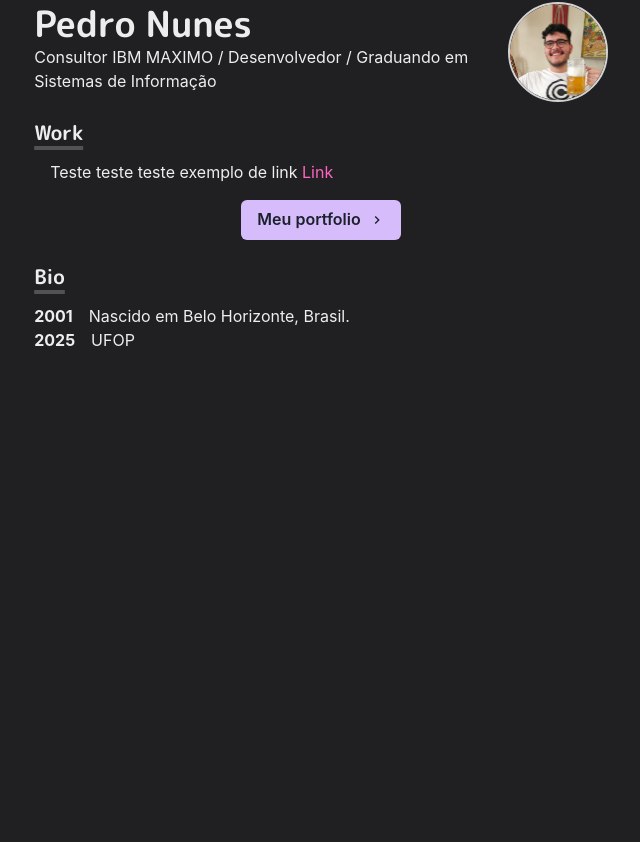
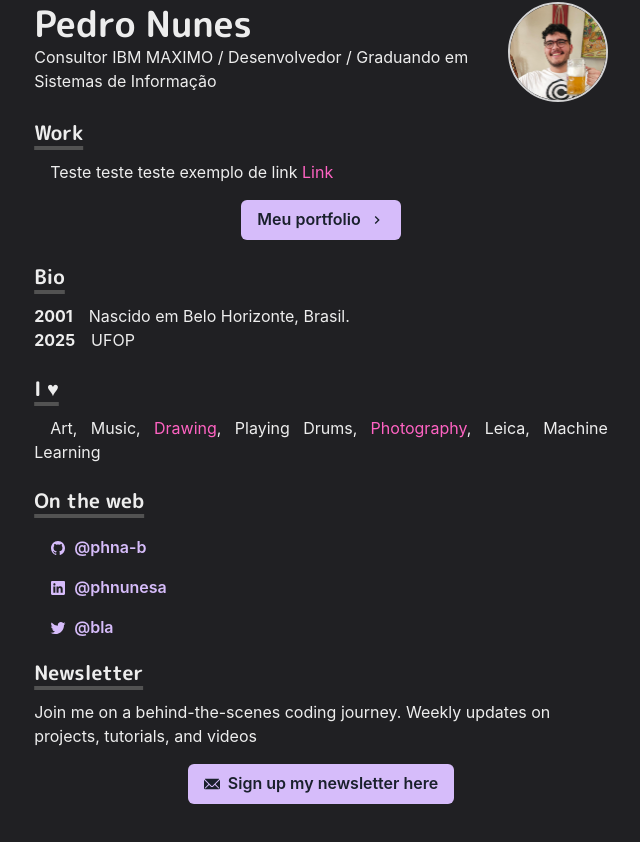
Before and after one commit to Phna-b/Portfolio, a Next.js app: page / in a window 1280 px wide. Shown: the part 206-1048 px from the top of the page, without its empty margins (319-959 px from the left). Before the commit the page ends 800 px from the top, so only its background shows below. Built offline with nearby package versions, Linux system fonts and the light colour scheme.

Commit message:
[FEAT] Homepage structure

```diff
--- a/pages/index.js
+++ b/pages/index.js
@@ -1,9 +1,12 @@
-import {Container, Box, Heading, Image, useColorModeValue, Link, Button} from '@chakra-ui/react'
+import {Container, List, ListItem, Box, Heading, Image, useColorModeValue, Link, Button} from '@chakra-ui/react'
 import { ChevronRightIcon, EmailIcon } from '@chakra-ui/icons'
 import Section from '../components/section'
 import Paragraph from '../components/paragraph'
 import NextLink from 'next/link'
 import {BioSection, BioYear} from '../components/bio'
+import { IoLogoTwitter, IoLogoInstagram, IoLogoGithub, IoLogoLinkedin  } from 'react-icons/io5'
+
+
 const Page = () => {
     return (
         <Container>
@@ -81,6 +84,85 @@ const Page = () => {
                 </BioSection>
             </Section>
 
+            <Section delay={0.3}>
+        <Heading as="h3" variant="section-title">
+          I ♥
+        </Heading>
+        <Paragraph>
+          Art, Music,{' '}
+          <Link href="https://illust.odoruinu.net/" target="_blank">
+            Drawing
+          </Link>
+          , Playing Drums,{' '}
+          <Link href="https://500px.com/p/craftzdog" target="_blank">
+            Photography
+          </Link>
+          , Leica, Machine Learning
+        </Paragraph>
+      </Section>
+
+      <Section delay={0.3}>
+        <Heading as="h3" variant="section-title">
+          On the web
+        </Heading>
+        <List>
+          <ListItem>
+            <Link href="https://github.com/phna-b" target="_blank">
+              <Button
+                variant="ghost"
+                colorScheme="purple"
+                leftIcon={<IoLogoGithub />}
+              >
+                @phna-b
+              </Button>
+            </Link>
+          </ListItem>
+          <ListItem>
+            <Link href="https://www.linkedin.com/in/phnunesa/" target="_blank">
+              <Button
+                variant="ghost"
+                colorScheme="purple"
+                leftIcon={<IoLogoLinkedin  />}
+              >
+                @phnunesa
+              </Button>
+            </Link>
+          </ListItem>
+          <ListItem>
+            <Link href="https://twitter.com/" target="_blank">
+              <Button
+                variant="ghost"
+                colorScheme="purple"
+                leftIcon={<IoLogoTwitter />}
+              >
+                @bla
+              </Button>
+            </Link>
+          </ListItem>
+        </List>
+
+        <Heading as="h3" variant="section-title">
+          Newsletter
+        </Heading>
+        <p>
+          Join me on a behind-the-scenes coding journey. Weekly updates on
+          projects, tutorials, and videos
+        </p>
+
+        <Box align="center" my={4}>
+          <Button
+            as={NextLink}
+            href="https://www.devas.life/"
+            scroll={false}
+            leftIcon={<EmailIcon />}
+            colorScheme="purple"
+          >
+            Sign up my newsletter here
+          </Button>
+        </Box>
+      </Section>
+
+
         </Container>
 
     )
```
